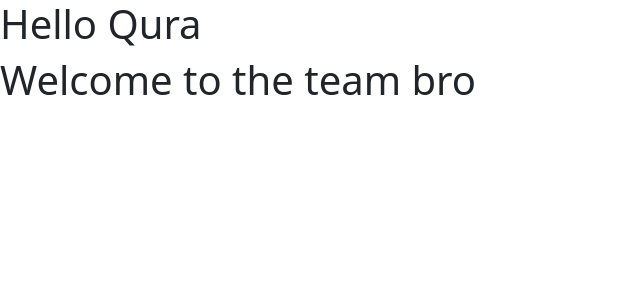
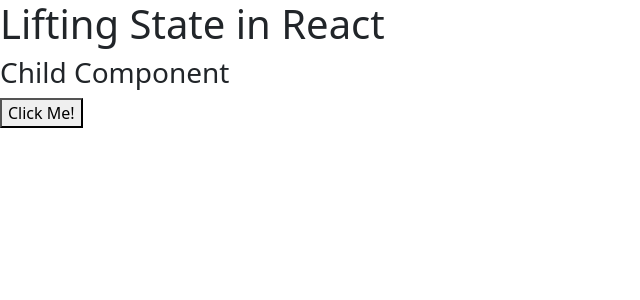
Before and after one commit to ashuu7089/learn_react, a React (Create React App) app: page / in a window 1280 px wide. Shown: the top 300 px of the page, without its empty margins (0-640 px from the left). Built offline with nearby package versions, Linux system fonts and the light colour scheme.

Commit message:
parent to child send data

```diff
--- a/src/App.js
+++ b/src/App.js
@@ -655,7 +655,7 @@
 
 // FRAGMENT in React ==============================================FRAGMENT ========================================
 
-import React, {Fragment} from "react";
+/*import React, {Fragment} from "react";
 
 function App(){
 
@@ -667,4 +667,44 @@
   )
 }
  /* We Fragment for handle div problem come after we managed two h1 tag */
+
+// LIFTING State in REACT ======================================== LIFTING STATE ==================================
+// When  send Data child to parent component in react
+
+// This process is Parent to child data send
+/*import React from "react";
+import ChildComponent from "./ChildComponent";
+function App(){
+  let data = "Parent Pass"
+
+  return(
+    <>
+    <h1>Lifting State in React</h1>
+    < ChildComponent name = {data} />
+    </>
+  )
+}
+
+
 export default App;
+*/
+
+// Child to parent data send
+import React from "react";
+import ChildComponent from "./ChildComponent";
+function App(){
+
+  function ParentAlert(data){
+    alert(data)
+  }
+
+  return(
+    <>
+    <h1>Lifting State in React</h1>
+    < ChildComponent alert = {ParentAlert} />
+    </>
+  )
+}
+
+
+export default App;
--- /dev/null
+++ b/src/ChildComponent.js
@@ -0,0 +1,11 @@
+function ChildComponent(props){
+    let name = "Pateriya "
+    return (
+        <>
+        <h3>Child Component </h3>
+        <button onClick={()=>props.alert(name)} >Click Me!</button>
+        </>
+    )
+}
+
+export default ChildComponent;
```
